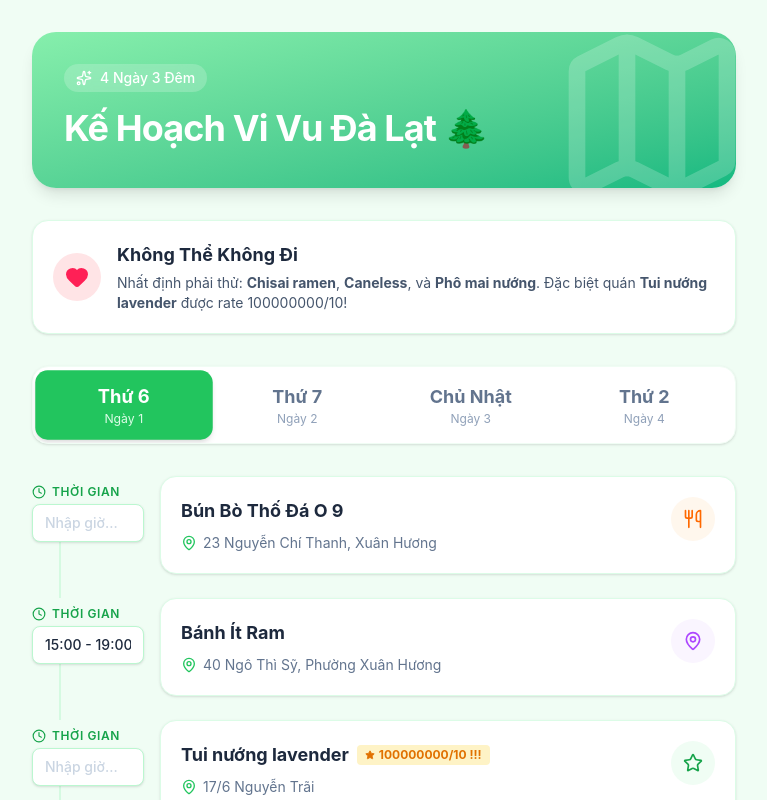
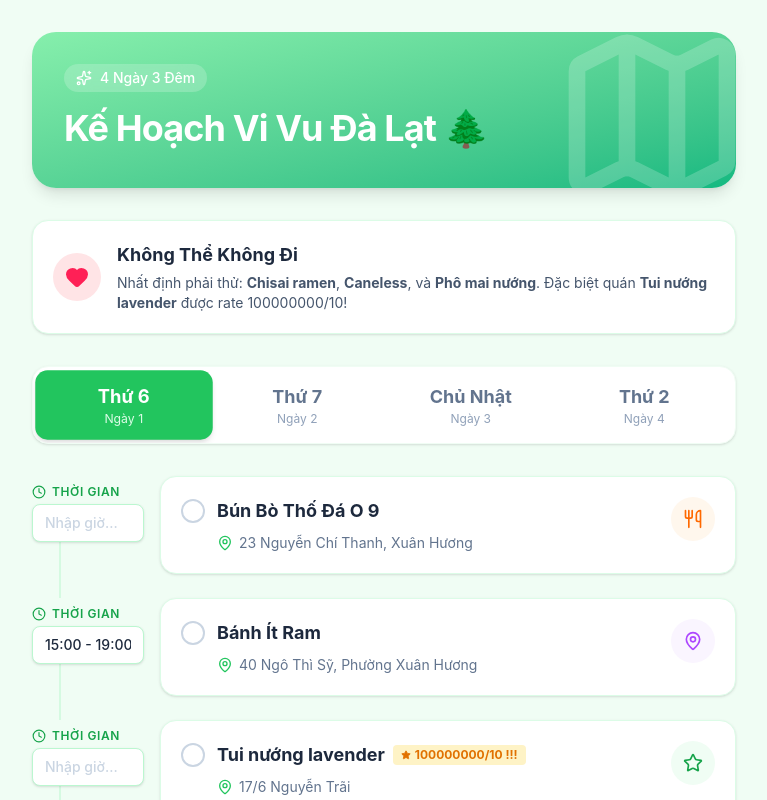
Before and after one commit to Ntna1302/dalat-plan, a React (Vite) app: page / in a window 1280 px wide. Shown: the top 800 px of the page, without its empty margins (256-1023 px from the left). Built offline with nearby package versions, Linux system fonts and the light colour scheme.

Commit message:
add đánh dấu đã đi (checkbox + localStorage)

```diff
--- a/src/App.jsx
+++ b/src/App.jsx
@@ -1,5 +1,5 @@
-import { useState } from 'react';
-import { MapPin, Clock, Star, Heart, Coffee, Utensils, Sparkles, Map } from 'lucide-react';
+import { useState, useEffect } from 'react';
+import { MapPin, Clock, Star, Heart, Coffee, Utensils, Sparkles, Map, CheckCircle2 } from 'lucide-react';
 
 const initialData = {
   day1: [
@@ -51,6 +51,20 @@ function IconForType({ type, className }) {
 export default function App() {
   const [plan, setPlan] = useState(initialData);
   const [activeDay, setActiveDay] = useState('day1');
+  const [visited, setVisited] = useState(() => {
+    const saved = localStorage.getItem('dalat-visited');
+    return saved ? JSON.parse(saved) : [];
+  });
+
+  useEffect(() => {
+    localStorage.setItem('dalat-visited', JSON.stringify(visited));
+  }, [visited]);
+
+  const toggleVisited = (itemId) => {
+    setVisited(prev =>
+      prev.includes(itemId) ? prev.filter(id => id !== itemId) : [...prev, itemId]
+    );
+  };
 
   const handleTimeChange = (dayKey, itemId, newTime) => {
     setPlan(prev => ({
@@ -115,7 +129,9 @@ export default function App() {
 
         {/* Plan Timeline */}
         <div className="space-y-6">
-          {plan[activeDay].map((item, index) => (
+          {plan[activeDay].map((item, index) => {
+            const isVisited = visited.includes(item.id);
+            return (
             <div key={item.id} className="relative flex items-start gap-4 group">
 
               {/* Timeline line */}
@@ -139,10 +155,27 @@ export default function App() {
               </div>
 
               {/* Card */}
-              <div className="flex-grow bg-white rounded-2xl p-4 sm:p-5 shadow-sm border border-green-100 hover:shadow-md hover:border-green-300 transition-all group-hover:-translate-y-0.5">
+              <div className={`flex-grow rounded-2xl p-4 sm:p-5 shadow-sm border transition-all group-hover:-translate-y-0.5 ${
+                isVisited
+                  ? 'bg-green-50 border-green-300 opacity-80'
+                  : 'bg-white border-green-100 hover:shadow-md hover:border-green-300'
+              }`}>
                 <div className="flex items-start justify-between gap-4">
-                  <div>
-                    <h3 className="text-lg font-bold text-slate-800 flex items-center gap-2 flex-wrap">
+                  <div className="flex-1 min-w-0">
+                    <div className="flex items-center gap-3">
+                      <button
+                        onClick={() => toggleVisited(item.id)}
+                        className={`flex-shrink-0 w-6 h-6 rounded-full border-2 flex items-center justify-center transition-all ${
+                          isVisited
+                            ? 'bg-green-500 border-green-500 text-white'
+                            : 'border-slate-300 hover:border-green-400'
+                        }`}
+                      >
+                        {isVisited && <CheckCircle2 size={16} />}
+                      </button>
+                      <h3 className={`text-lg font-bold flex items-center gap-2 flex-wrap ${
+                        isVisited ? 'text-slate-500 line-through' : 'text-slate-800'
+                      }`}>
                         {item.name}
                         {item.type === 'must-go' && (
                           <span className="inline-flex items-center gap-1 px-2 py-0.5 rounded text-xs font-bold bg-rose-100 text-rose-600">
@@ -155,9 +188,12 @@ export default function App() {
                           </span>
                         )}
                       </h3>
+                    </div>
 
                     {item.address && (
-                      <div className="flex items-start gap-1.5 text-slate-500 mt-2 text-sm">
+                      <div className={`flex items-start gap-1.5 mt-2 text-sm ml-9 ${
+                        isVisited ? 'text-slate-400' : 'text-slate-500'
+                      }`}>
                         <MapPin size={16} className="flex-shrink-0 mt-0.5 text-green-500" />
                         <span>{item.address}</span>
                       </div>
@@ -178,7 +214,8 @@ export default function App() {
               </div>
 
             </div>
-          ))}
+            );
+          })}
 
           {plan[activeDay].length === 0 && (
             <div className="text-center py-10 text-slate-400">
```
Lines whose indentation alone changed are shown as unchanged.
